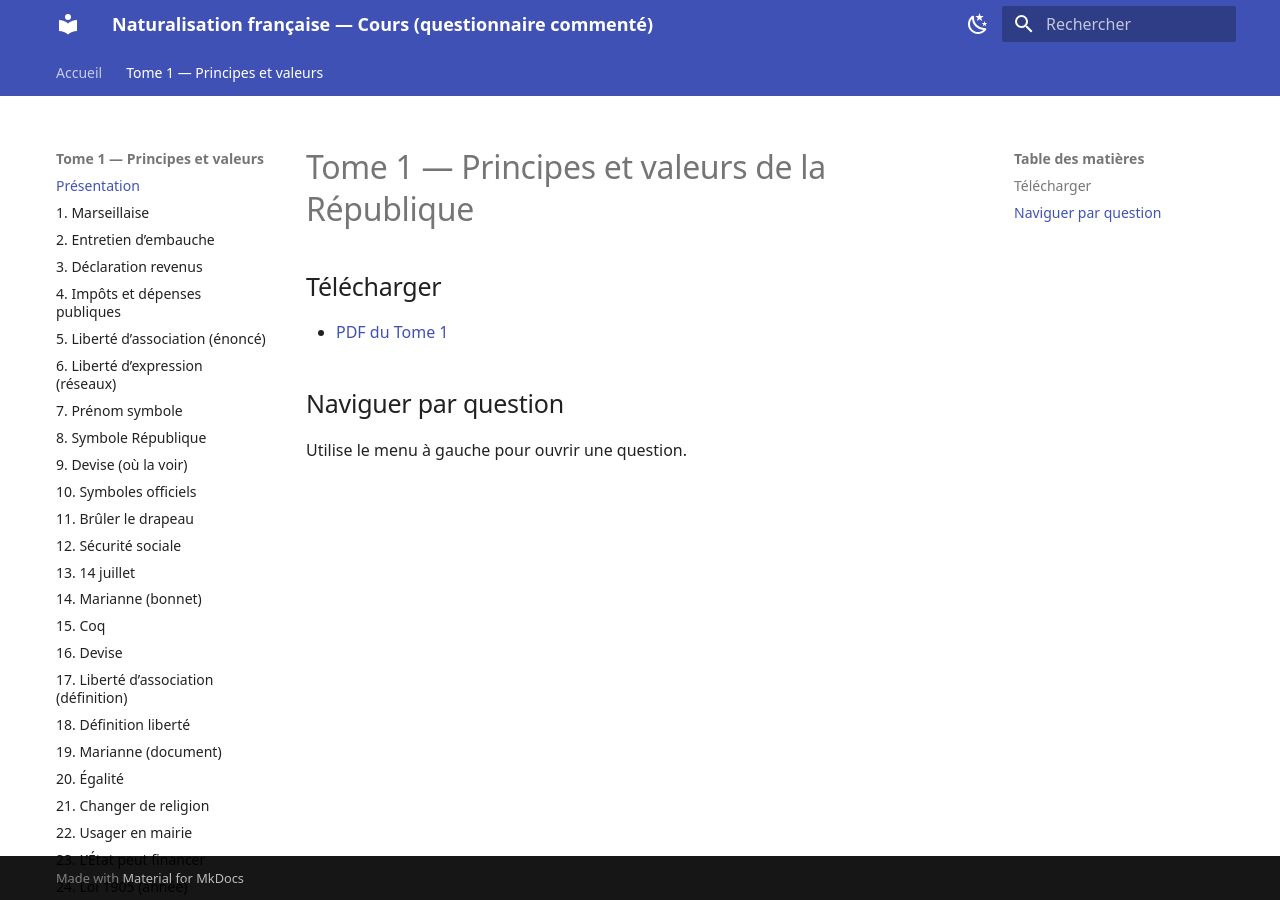
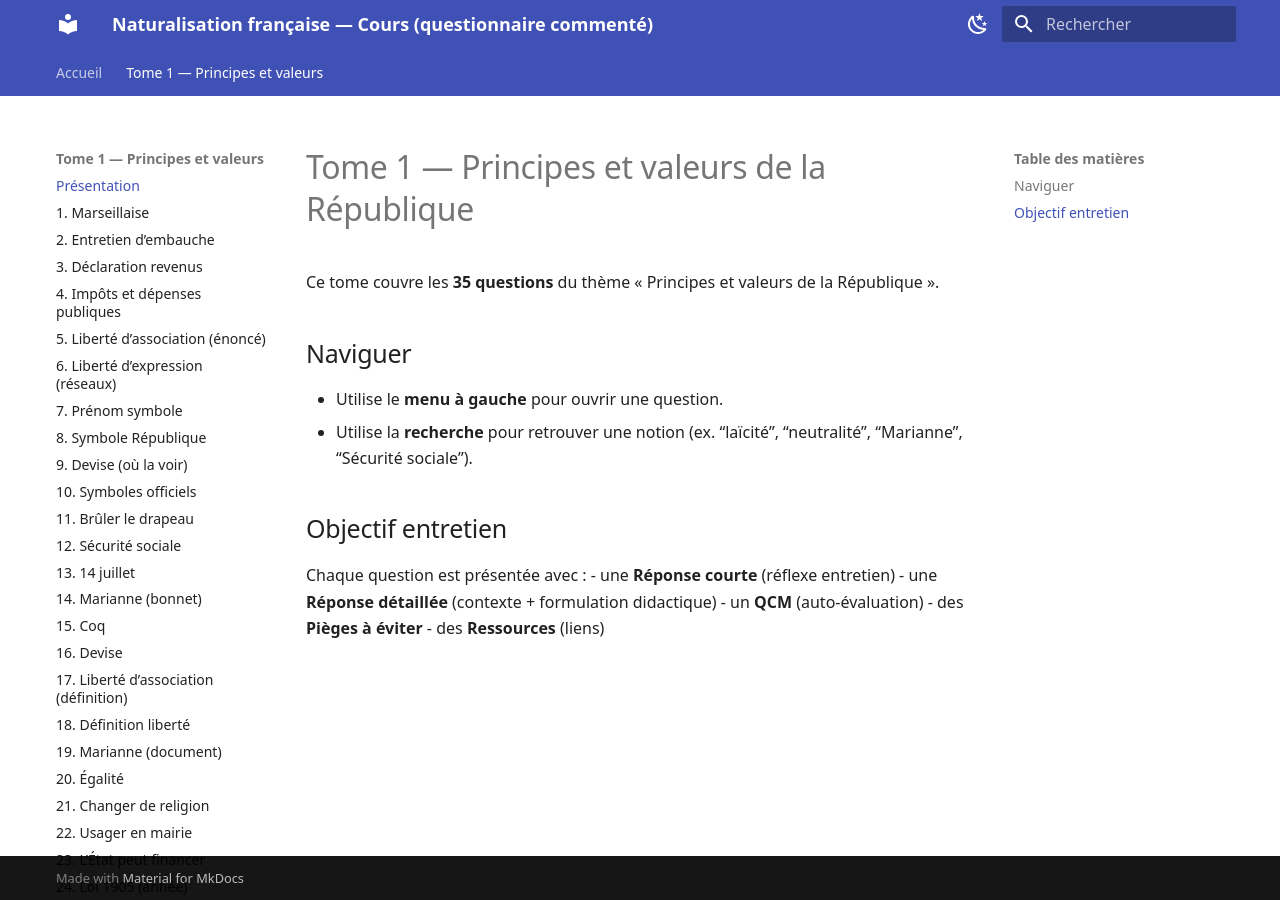
Before and after one commit to vincer88/cours-natu, an MkDocs documentation site: the page built from docs/tome1/index.md, in a window 1280 px wide. Built offline with MkDocs 1.6.1 and Material for MkDocs 9.7.7, drawn with Linux system fonts in a browser that asks for light colours.

Commit message:
Docs: improve homepage and remove PDF emphasis

```diff
--- a/docs/tome1/index.md
+++ b/docs/tome1/index.md
@@ -1,9 +1,17 @@
 # Tome 1 — Principes et valeurs de la République
 
-## Télécharger
+Ce tome couvre les **35 questions** du thème « Principes et valeurs de la République ».
 
-- [PDF du Tome 1](../assets/Tome1_Principes_Valeurs_v15.pdf)
+## Naviguer
 
-## Naviguer par question
+- Utilise le **menu à gauche** pour ouvrir une question.
+- Utilise la **recherche** pour retrouver une notion (ex. “laïcité”, “neutralité”, “Marianne”, “Sécurité sociale”).
 
-Utilise le menu à gauche pour ouvrir une question.
+## Objectif entretien
+
+Chaque question est présentée avec :
+- une **Réponse courte** (réflexe entretien)
+- une **Réponse détaillée** (contexte + formulation didactique)
+- un **QCM** (auto‑évaluation)
+- des **Pièges à éviter**
+- des **Ressources** (liens)
```
Also changed, not shown: docs/index.md (+16 -3 lines).
